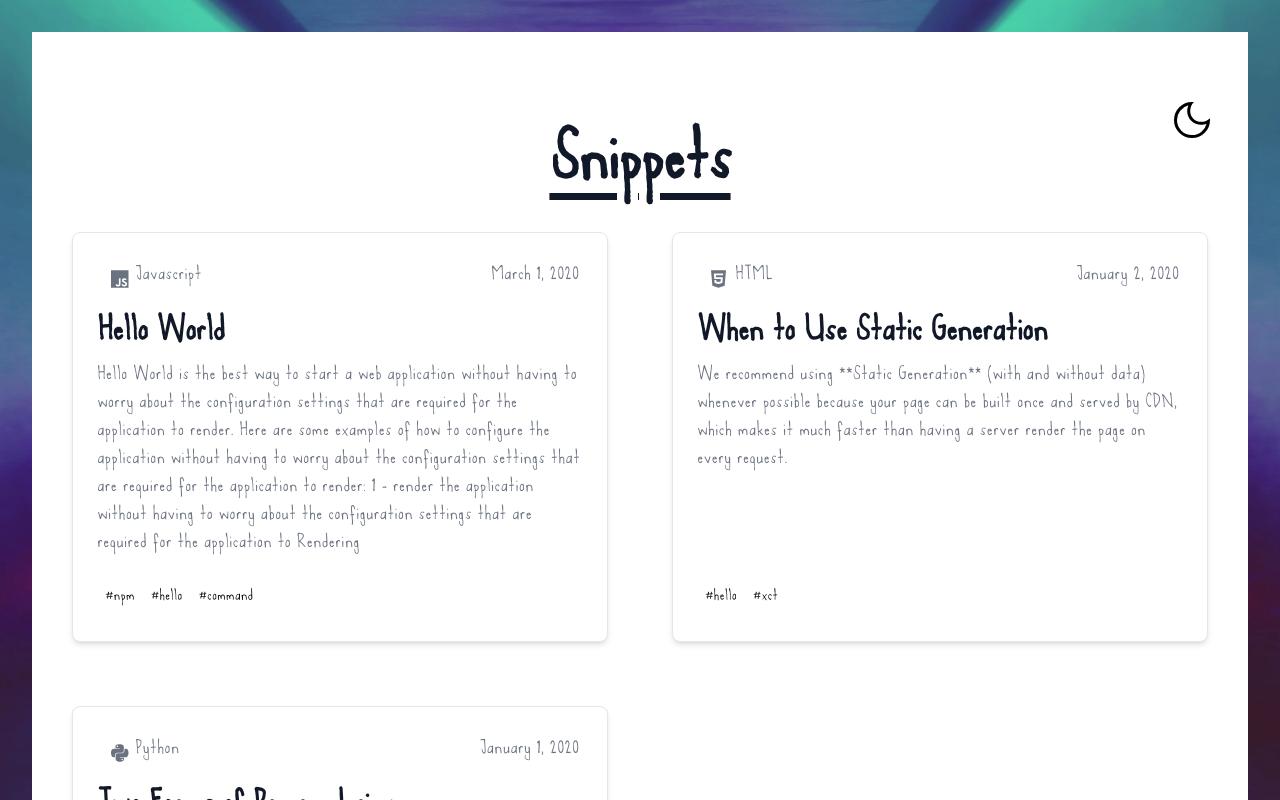
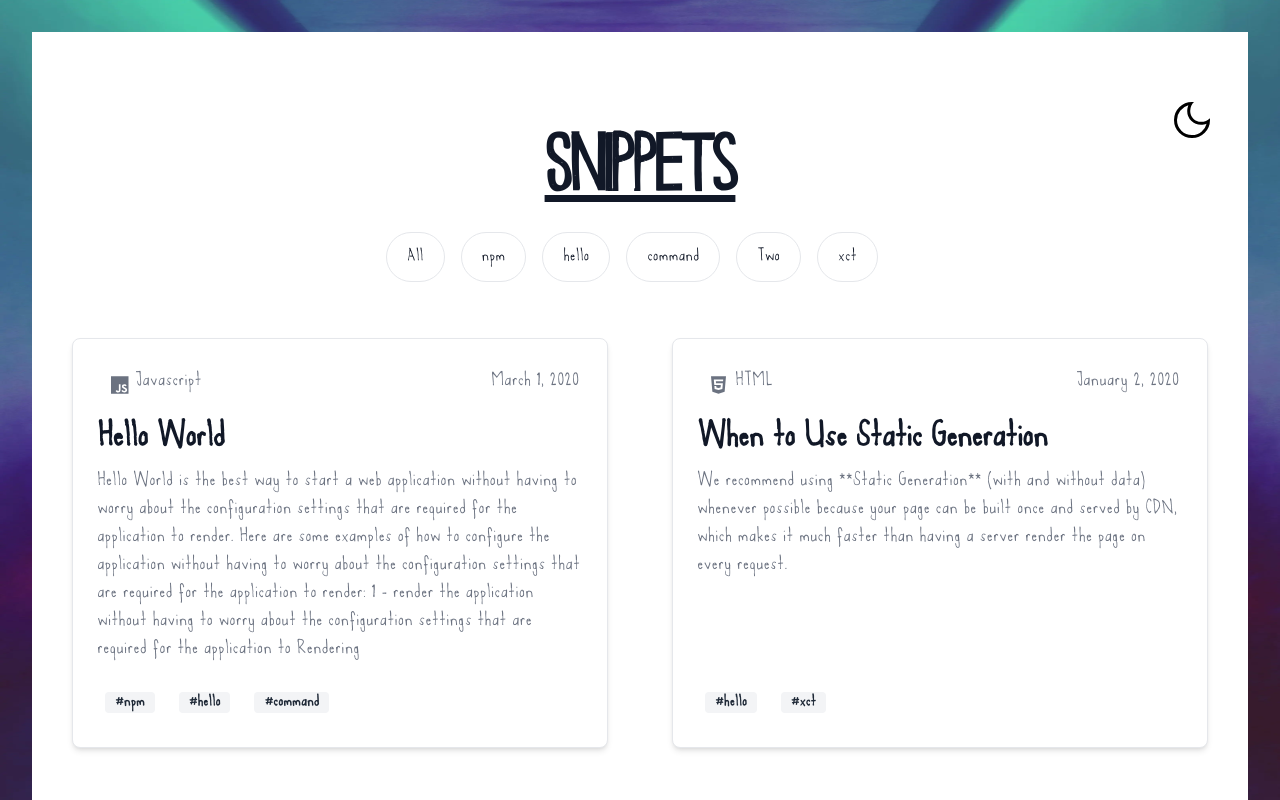
Before and after one commit to ksingh-git/ksingh-git.github.io, a Next.js app: page / in a window 1280 px wide. Shown: the top 800 px of the page. Built offline with nearby package versions, Linux system fonts and the light colour scheme.

Commit message:
Categories

```diff
--- a/components/itemPost.js
+++ b/components/itemPost.js
@@ -49,9 +49,11 @@ export default function ItemPost({
         </p>
         <div className="flex">
           {categories.map((category) => (
-            <span className="p-2 cursor-pointer">
+            <span className="p-2">
               <Link key={category} href={`/category/${category}`}>
-                <h6>#{category}</h6>
+                <span class="bg-gray-100 text-gray-800 text-s font-semibold mr-2 px-2.5 py-0.5 rounded dark:bg-gray-700 dark:text-gray-300">
+                  #{category}
+                </span>
               </Link>
             </span>
           ))}
--- /dev/null
+++ b/lib/categories.js
@@ -0,0 +1,28 @@
+import fs from "fs";
+import path from "path";
+import matter from "gray-matter";
+
+const postsDirectory = path.join(process.cwd(), "posts");
+
+//Get Categories list
+export async function getCategoriesList() {
+  // Get file names under /posts
+  const fileNames = fs.readdirSync(postsDirectory);
+  // All Categories
+  const categories = [
+    ...new Set(
+      fileNames
+        .map((fileName) => {
+          // Read markdown file as string
+          const fullPath = path.join(postsDirectory, fileName);
+          const fileContents = fs.readFileSync(fullPath, "utf8");
+          // Use gray-matter to parse the post metadata section
+          const matterResult = matter(fileContents);
+          // Returns a single matter result.
+          return matterResult.data.categories;
+        })
+        .flat(1)
+    ),
+  ];
+  return categories;
+}
--- a/pages/categories/[category].js
+++ /dev/null
@@ -1,13 +0,0 @@
-export default function Category({ posts }) {
-  return (
-    <div className="container my-3">
-      <div className="row">
-        <div className="col-lg-10 post-date m-1 p-2m-auto">
-          {posts.map((post, index) => {
-            return <div key={index} post={post} />;
-          })}
-        </div>
-      </div>
-    </div>
-  );
-}
--- a/pages/index.js
+++ b/pages/index.js
@@ -2,25 +2,32 @@ import Head from "next/head";
 import Layout from "../components/layout";
 import { getSortedPostsData } from "../lib/posts";
 import ThemeModeSvgComponent from "../components/theme_mode";
-import { useEffect } from "react";
+import { useState, useEffect } from "react";
 import ItemPost from "../components/itemPost";
+import { getCategoriesList } from "../lib/categories";
 
 export async function getStaticProps() {
   const allPostsData = getSortedPostsData();
+  const allCategories = await getCategoriesList();
   return {
     props: {
       allPostsData,
+      allCategories,
     },
   };
 }
 
-export default function Home({ allPostsData }) {
+export default function Home({ allPostsData, allCategories }) {
+  const [selectedCategory, setSelectedCategory] = useState("");
   useEffect(() => {
     if (!localStorage.getItem("theme")) {
       localStorage.setItem("theme", "light");
     }
+    console.log("Theme: " + localStorage.getItem("theme"));
   }, []);
-
+  useEffect(() => {
+    console.log(selectedCategory);
+  }, [selectedCategory]);
   return (
     <Layout>
       <Head>
@@ -29,12 +36,40 @@ export default function Home({ allPostsData }) {
       </Head>
       <section className="bg-white dark:bg-gray-900 cursor-default">
         <div className="relative py-8 px-4 mx-auto my-8 max-w-screen-xl lg:py-16 lg:px-6">
-          <h2 className="mx-auto max-w-screen-sm text-center mb-4 text-7xl underline tracking-tight font-extrabold text-gray-900 dark:text-white">
+          <h1 className="mx-auto max-w-screen-sm text-center mb-4 text-7xl underline tracking-tight font-extrabold text-gray-900 dark:text-white">
             Snippets
-          </h2>
+          </h1>
+          <h1>{selectedCategory}</h1>
           <div className=" p-8 cursor-pointer flex absolute top-0 right-0">
             <ThemeModeSvgComponent />
           </div>
+          <ul className="flex flex-wrap justify-center my-8 font-medium text-center text-gray-500 dark:text-gray-400">
+            {" "}
+            <li className="mr-2">
+              <button
+                onClick={() => {
+                  setSelectedCategory("");
+                }}
+                type="button"
+                className="py-2.5 px-5 mr-2 mb-2 text-lg font-medium text-gray-900 focus:outline-none bg-white rounded-full border border-gray-200 hover:bg-gray-100 hover:text-blue-700 focus:z-10 focus:ring-4 focus:ring-gray-400 dark:focus:ring-gray-700 dark:bg-gray-800 dark:text-gray-400 dark:border-gray-600 dark:hover:text-white dark:hover:bg-gray-700"
+              >
+                All
+              </button>
+            </li>
+            {allCategories.map((category) => (
+              <li className="mr-2">
+                <button
+                  onClick={() => {
+                    setSelectedCategory(category);
+                  }}
+                  type="button"
+                  className="py-2.5 px-5 mr-2 mb-2 text-lg font-medium text-gray-900 focus:outline-none bg-white rounded-full border border-gray-200 hover:bg-gray-100 hover:text-blue-700 focus:z-10 focus:ring-4 focus:ring-gray-400 dark:focus:ring-gray-700 dark:bg-gray-800 dark:text-gray-400 dark:border-gray-600 dark:hover:text-white dark:hover:bg-gray-700"
+                >
+                  {category}
+                </button>
+              </li>
+            ))}
+          </ul>
           <div className="grid gap-8 lg:grid-cols-2">
             {allPostsData.map(
               ({ id, date, title, description, language, categories }) => (
--- a/styles/globals.css
+++ b/styles/globals.css
@@ -8,7 +8,7 @@
 }
 
 body {
-  font-family: AgentC !important;
+  font-family: AgentC;
   background: url(../public/background.webp) no-repeat fixed;
   background-size: 100% 100%;
   padding: 32px;
```
